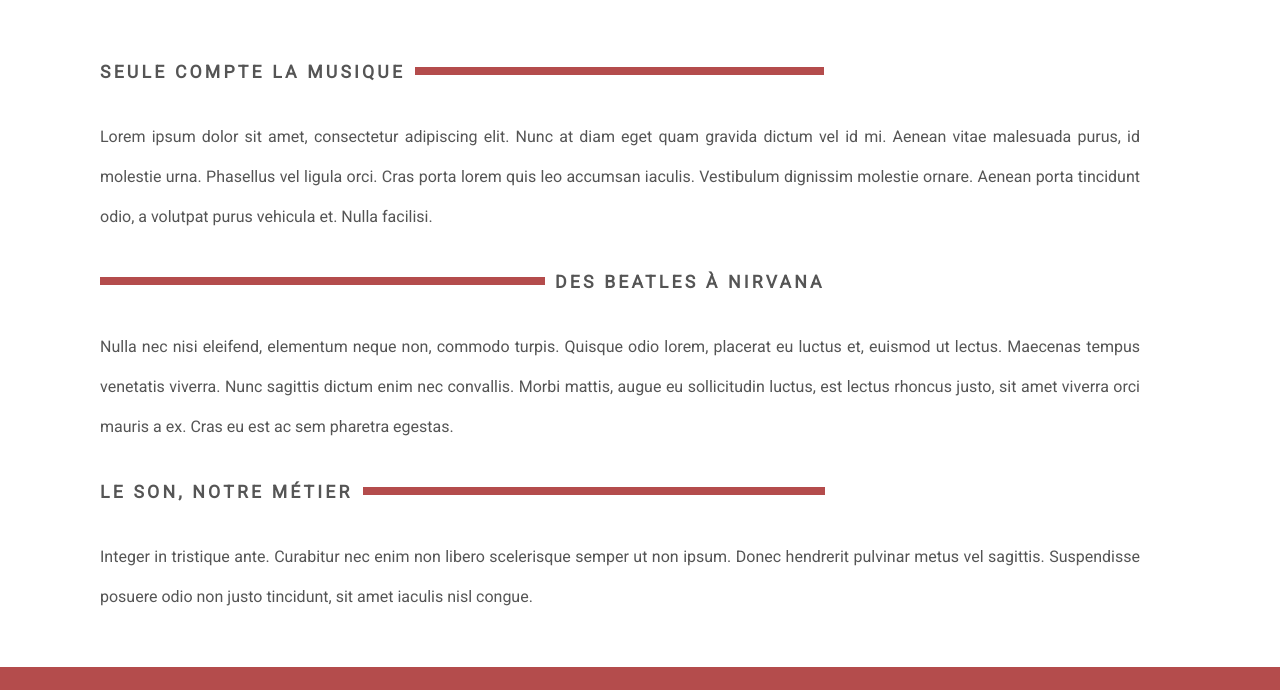
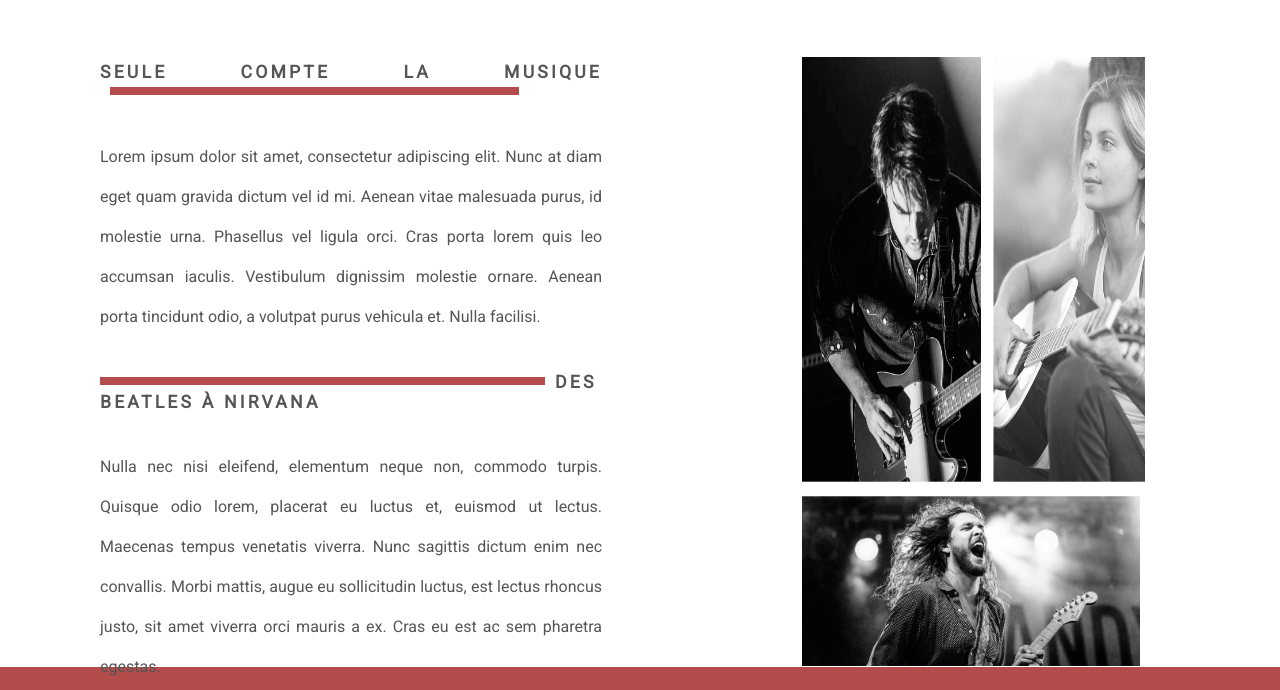
Before and after one commit to LycorisDev/web_onepage, a plain HTML site: page index.html in a window 1280 px wide. Shown: the part 933-1623 px from the top of the page. Drawn offline with Linux system fonts and the light colour scheme.

Commit message:
Clean the second panel a little

```diff
--- a/style.css
+++ b/style.css
@@ -231,6 +231,12 @@ h3
 
 /* MAIN (GENERAL) ------------------------------------------------------------------------------ */
 
+main .body
+{
+    display: flex;
+    flex-flow: row nowrap;
+}
+
 main section
 {
     padding: 30px 60px 60px 20px;
@@ -287,9 +293,6 @@ main h3
 main aside
 {
     margin: 60px;
-    width: 35%;
-    height: 80%;
-
     display: flex;
     flex-flow: column nowrap;
 }
@@ -297,27 +300,24 @@ main aside
 #first_row
 {
     height: 425px;
-
     display: flex;
     flex-flow: row nowrap;
 }
 
 #first_row img:first-child
 {
-    margin-right: 7px;
-    width: 360px;
+    margin-right: 12px;
+    width: 53%;
 }
 
 #first_row img:last-child
 {
-    margin-left: 7px;
-    width: 270px;
+    width: 45%;
 }
 
 #second_row img
 {
     width: 100%;
-    height: 235px;
     margin-top: 14px;
 }
 
```
